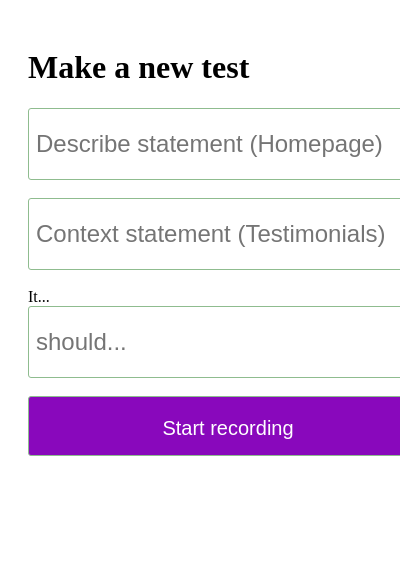
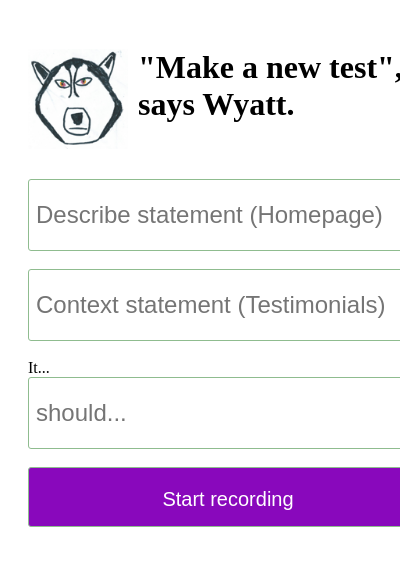
Before and after one commit to BreakthroughBehavioralInc/wyatt, a browser extension: page app/popup.html in a window 400 px wide. Shown: the top 566 px of the page. Drawn offline with Linux system fonts and the light colour scheme; files that its build step writes are made by us from their sources.

Commit message:
Adding wyatt icon to the first menu

```diff
--- a/app/popup.html
+++ b/app/popup.html
@@ -14,7 +14,10 @@
     <a href="javascript://" id="print-button" class="margin-bottom-20 is-hidden">Print test</a>
 
     <div id="start-wrapper">
-      <h1>Make a new test</h1>
+      <div class="thumbnail">
+        <img src="images/icon-128.png" alt="Wyatt">
+        <h1 class="text">"Make a new test", says Wyatt.</h1>
+      </div>
 
       <input type="text" id="describe-statement" placeholder="Describe statement (Homepage)"><br>
       <input type="text" id="context-statement" placeholder="Context statement (Testimonials)">
--- a/app/styles/main.css
+++ b/app/styles/main.css
@@ -39,3 +39,19 @@ button, input[type=submit] {
 #result-inner {
   margin-bottom: 40px;
 }
+
+.thumbnail {
+  position: relative;
+  min-height: 130px;
+}
+
+.thumbnail img {
+  position: absolute;
+  left: 0;
+  top: 0;
+  width: 100px;
+}
+
+.thumbnail .text {
+  padding-left: 110px;
+}
```
